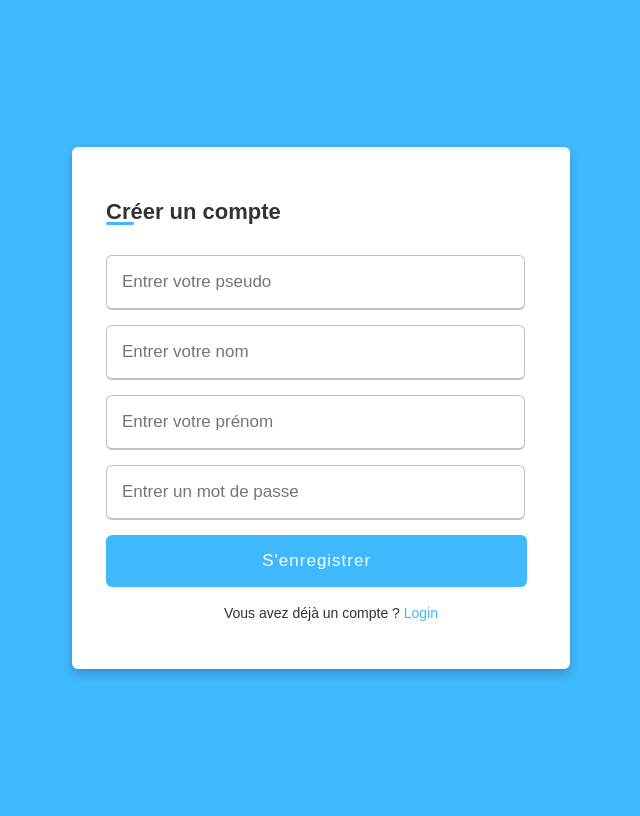
After one commit to LikAnda/rentAserv, a PHP site: page /register.php in a window 1280 px wide. The commit adds this page. Shown: the whole page, without its empty margins (319-959 px from the left). Run offline with PHP 8.4, Linux system fonts and the light colour scheme.

Commit message:
Login an Register page (style)

```diff
--- /dev/null
+++ b/register.php
@@ -0,0 +1,33 @@
+<!DOCTYPE html>
+<html lang="fr">
+<head>
+    <meta charset="UTF-8">
+    <title>rentAserv</title>
+    <link href="style/loginform.css" rel="stylesheet" />
+</head>
+<body>
+    <div class="wrapper">
+        <h2>Créer un compte</h2>
+        <form action="#">
+            <div class="input-box">
+                <input type="text" placeholder="Entrer votre pseudo" required>
+            </div>
+            <div class="input-box">
+                <input type="text" placeholder="Entrer votre nom" required>
+            </div>
+            <div class="input-box">
+                <input type="password" placeholder="Entrer votre prénom" required>
+            </div>
+            <div class="input-box">
+                <input type="password" placeholder="Entrer un mot de passe" required>
+            </div>
+            <div class="input-box button">
+                <input type="Submit" value="S'enregistrer">
+            </div>
+            <div class="text">
+                <h3>Vous avez déjà un compte ? <a href="login.php">Login</a></h3>
+            </div>
+        </form>
+    </div>
+</body>
+</html>
--- /dev/null
+++ b/style/loginform.css
@@ -0,0 +1,86 @@
+body{
+    font-family: 'Inria Sans', sans-serif;
+    min-height: 100vh;
+    display: flex;
+    align-items: center;
+    justify-content: center;
+    background: #40B8FC;
+}
+.wrapper{
+    position: relative;
+    max-width: 430px;
+    width: 100%;
+    background: #fff;
+    padding: 34px;
+    border-radius: 6px;
+    box-shadow: 0 5px 10px rgba(0,0,0,0.2);
+}
+.wrapper h2{
+    position: relative;
+    font-size: 22px;
+    font-weight: 600;
+    color: #333;
+}
+.wrapper h2::before{
+    content: '';
+    position: absolute;
+    left: 0;
+    bottom: 0;
+    height: 3px;
+    width: 28px;
+    border-radius: 12px;
+    background: #40B8FC;
+}
+.wrapper form{
+    margin-top: 30px;
+}
+.wrapper form .input-box{
+    height: 52px;
+    margin: 18px 0;
+}
+form .input-box input{
+    height: 100%;
+    width: 90%;
+    outline: none;
+    padding: 0 15px;
+    font-size: 17px;
+    font-weight: 400;
+    color: #333;
+    border: 1.5px solid #C7BEBE;
+    border-bottom-width: 2.5px;
+    border-radius: 6px;
+    transition: all 0.3s ease;
+}
+.input-box input:focus,
+.input-box input:valid{
+    border-color: #40B8FC;
+}
+form h3{
+    color: #707070;
+    font-size: 14px;
+    font-weight: 500;
+    margin-left: 10px;
+}
+.input-box.button input{
+    width: 98%;
+    color: #fff;
+    letter-spacing: 1px;
+    border: none;
+    background: #40B8FC;
+    cursor: pointer;
+}
+.input-box.button input:hover{
+    background: #4070f4;
+}
+form .text h3{
+    color: #333;
+    width: 100%;
+    text-align: center;
+}
+form .text h3 a{
+    color: #40B8FC;
+    text-decoration: none;
+}
+form .text h3 a:hover{
+    text-decoration: underline;
+}
--- a/user.php
+++ b/user.php
@@ -16,5 +16,11 @@
             <h2 id="onclick"><a href="user.php">Utilisateur</a></h2>
         </div>
     </header>
+
+    <h2>Pas encore de compte ?</h2>
+    <div class="contain-center">
+        <a class="button center-button" href="login.php">Login</a>
+        <a class="button center-button" href="register.php">Register</a>
+    </div>
 </body>
 </html>
```
Also changed, not shown: login.php (added, +27 -0 lines), style/style.css (+30 -1 lines).
